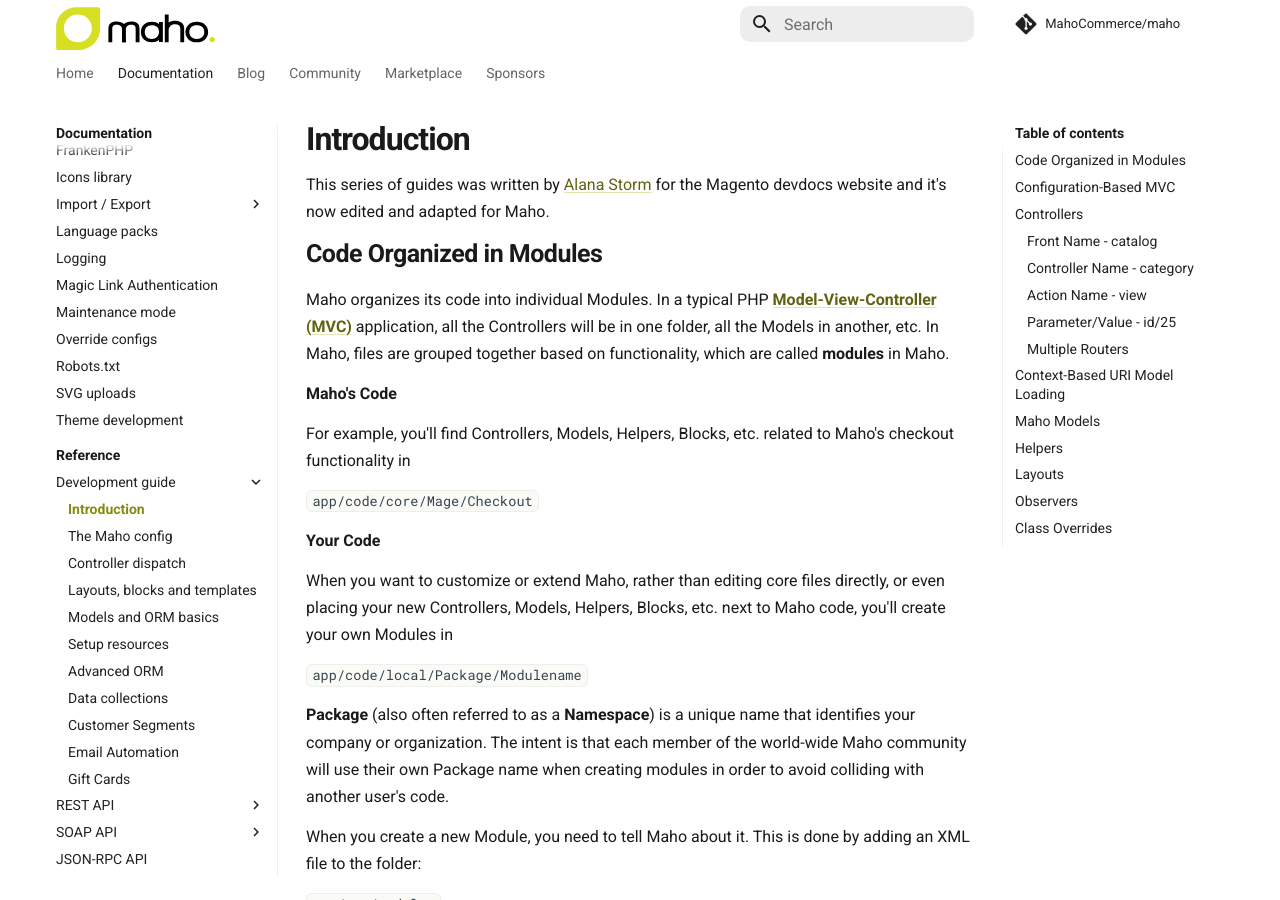
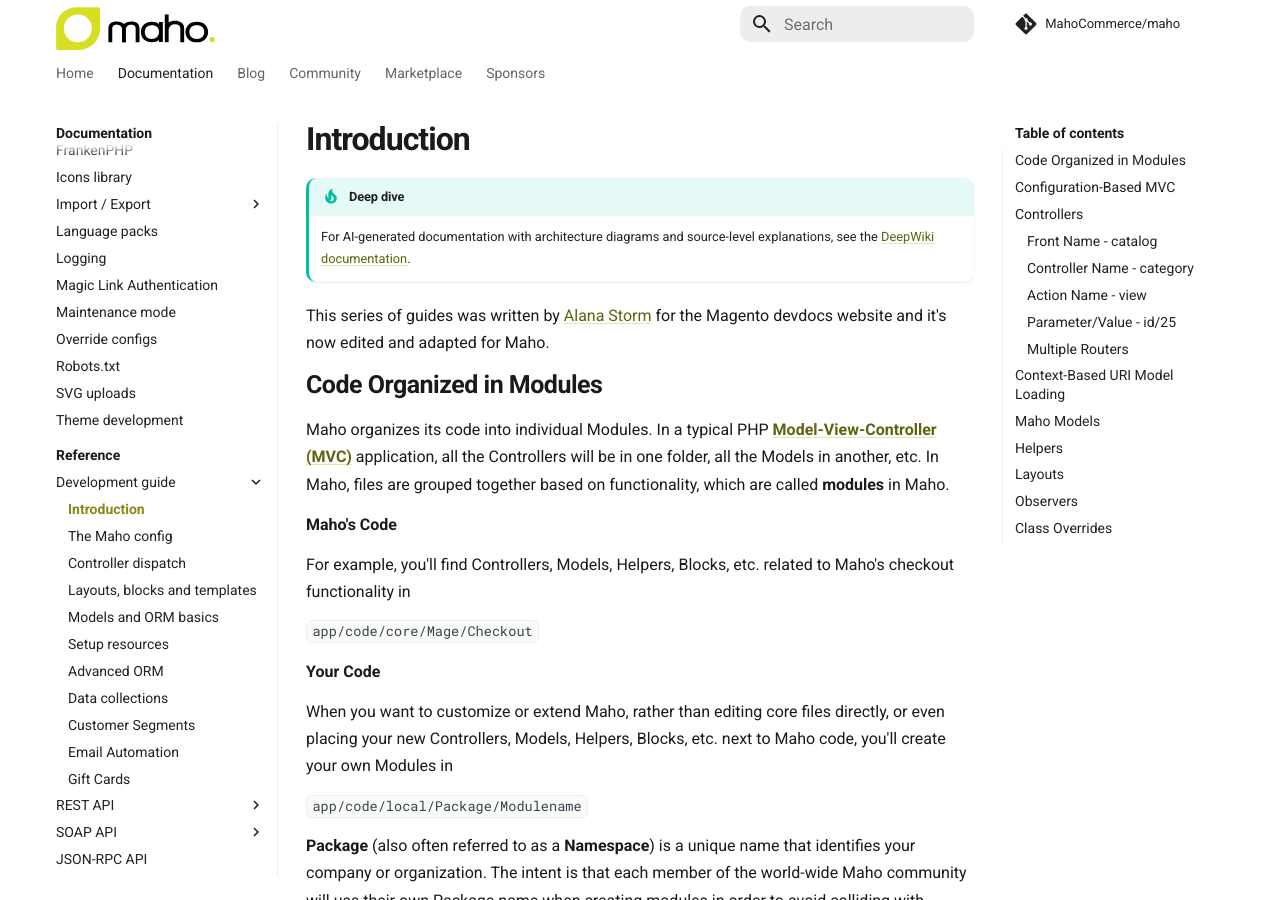
Before and after one commit to MahoCommerce/mahocommerce.com, an MkDocs documentation site: the page built from docs/maho-for-devs/introduction.md, in a window 1280 px wide and 900 px high. Built offline with MkDocs 1.6.1 and Material for MkDocs 9.7.7, drawn with Linux system fonts in a browser that asks for light colours; comment, search, counter and statistics services are not loaded.

Commit message:
Add DeepWiki integration for AI-powered code documentation

```diff
--- a/docs/maho-for-devs/introduction.md
+++ b/docs/maho-for-devs/introduction.md
@@ -1,3 +1,6 @@
+!!! tip "Deep dive"
+    For AI-generated documentation with architecture diagrams and source-level explanations, see the [DeepWiki documentation](https://deepwiki.com/MahoCommerce/maho){:target="_blank"}.
+
 This series of guides was written by [Alana Storm](https://alanastorm.com){target=_blank} for the Magento devdocs website and it's now edited and  adapted for Maho.
 
 ## Code Organized in Modules
--- a/mkdocs.yml
+++ b/mkdocs.yml
@@ -171,6 +171,7 @@
             - Shipment: api/soap/sales-order-shipment.md
       - JSON-RPC API: api/jsonrpc.md
       - phpDoc code reference: code-reference.md
+      - DeepWiki AI docs: deepwiki.md
   - Blog: blog/index.md
   - Community:
       - Get Involved: community/get-involved.md
```
Also changed, not shown: docs/deepwiki.md (added, +26 -0 lines), docs/index.md (+1 -1 lines).
